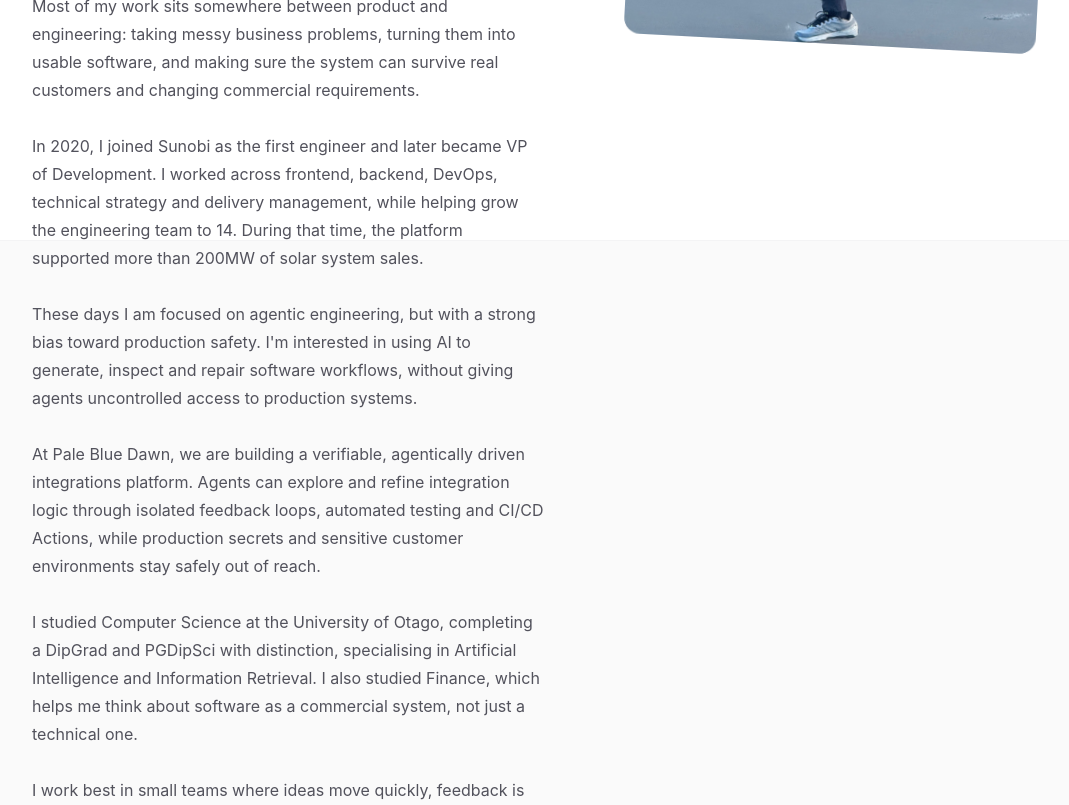
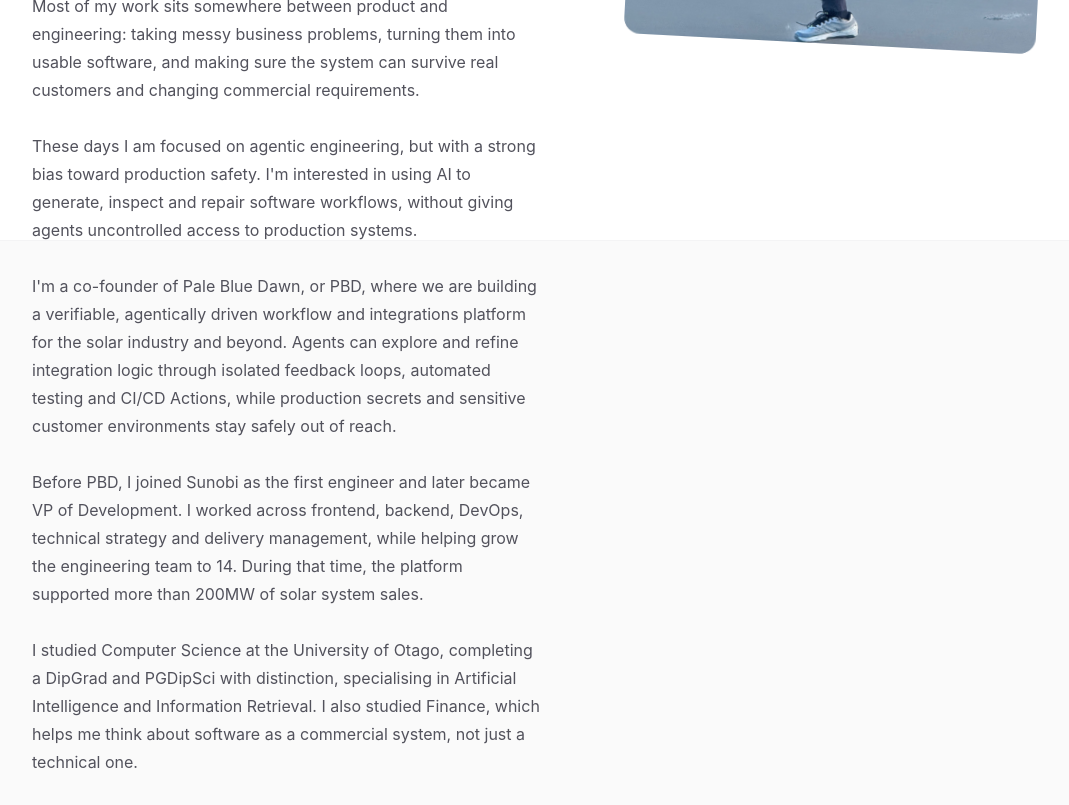
Before and after one commit to carlaiau/home, a Next.js app: page /about in a window 1280 px wide. Shown: the part 560-1365 px from the top of the page, without its empty margins (96-1165 px from the left). Built offline with nearby package versions, Linux system fonts and the light colour scheme.

Commit message:
copy change

```diff
--- a/src/app/about/page.tsx
+++ b/src/app/about/page.tsx
@@ -9,7 +9,7 @@ import portraitImage from '@/images/photos/image-3.jpg'
 export const metadata: Metadata = {
   title: 'About',
   description:
-    'I\'m Carl. I live in Dunedin, New Zealand, where I juggle complex problems.',
+    'I\'m Carl, a Dunedin-based software engineer and co-founder of Pale Blue Dawn.',
 }
 
 export default function About() {
@@ -37,11 +37,11 @@ export default function About() {
 
             <p>Most of my work sits somewhere between product and engineering: taking messy business problems, turning them into usable software, and making sure the system can survive real customers and changing commercial requirements.</p>
 
-            <p>In 2020, I joined Sunobi as the first engineer and later became VP of Development. I worked across frontend, backend, DevOps, technical strategy and delivery management, while helping grow the engineering team to 14. During that time, the platform supported more than 200MW of solar system sales.</p>
-
             <p>These days I am focused on agentic engineering, but with a strong bias toward production safety. I&apos;m interested in using AI to generate, inspect and repair software workflows, without giving agents uncontrolled access to production systems.</p>
 
-            <p>At <a href="https://palebluedawn.com" className="transition hover:text-teal-500 hover:underline hover:decoration-teal-500 hover:underline-offset-2 dark:hover:text-teal-400">Pale Blue Dawn</a>, we are building a verifiable, agentically driven integrations platform. Agents can explore and refine integration logic through isolated feedback loops, automated testing and CI/CD Actions, while production secrets and sensitive customer environments stay safely out of reach.</p>
+            <p>I&apos;m a co-founder of <a href="https://palebluedawn.com" className="transition hover:text-teal-500 hover:underline hover:decoration-teal-500 hover:underline-offset-2 dark:hover:text-teal-400">Pale Blue Dawn</a>, or PBD, where we are building a verifiable, agentically driven workflow and integrations platform for the solar industry and beyond. Agents can explore and refine integration logic through isolated feedback loops, automated testing and CI/CD Actions, while production secrets and sensitive customer environments stay safely out of reach.</p>
+
+            <p>Before PBD, I joined Sunobi as the first engineer and later became VP of Development. I worked across frontend, backend, DevOps, technical strategy and delivery management, while helping grow the engineering team to 14. During that time, the platform supported more than 200MW of solar system sales.</p>
 
             <p>I studied Computer Science at the University of Otago, completing a DipGrad and PGDipSci with distinction, specialising in Artificial Intelligence and Information Retrieval. I also studied Finance, which helps me think about software as a commercial system, not just a technical one.</p>
 
--- a/src/app/page.tsx
+++ b/src/app/page.tsx
@@ -277,7 +277,7 @@ export default async function Home() {
             Experienced software engineer, now working agentically. <strong className='text-blue-500 dark:text-blue-400 font-bold'>Judgement</strong> still matters.
           </h1>
           <p className="mt-6 text-base text-zinc-600 dark:text-zinc-400">
-            For fourteen years, I've built software the usual way. Now I work agentically, using AI as leverage, building faster, and knowing what to trust, what to throw away, and what not to let anywhere near production. This site took 45 minutes, which is kind of the point.
+            For fourteen years, I&apos;ve built software the usual way. Now I work agentically, using AI as leverage, building faster, and knowing what to trust, what to throw away, and what not to let anywhere near production. This site took 45 minutes, which is kind of the point.
           </p>
           <div className="mt-6 flex gap-6">
             <SocialLink href="https://github.com/carlaiau" icon={GitHubIcon}>
```
